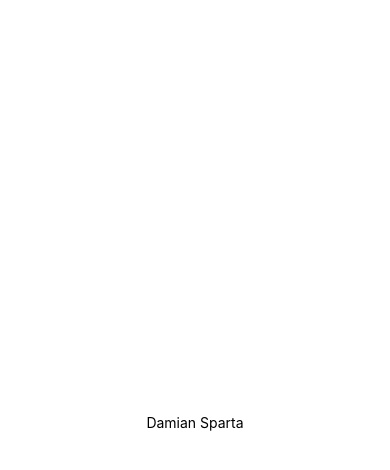
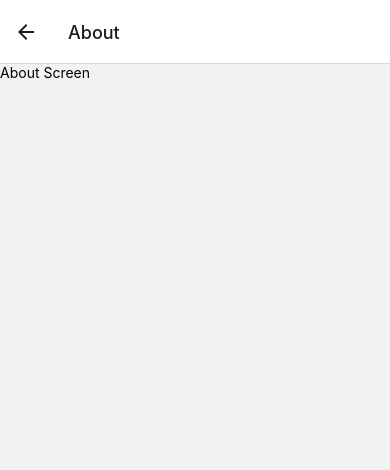
Before and after one commit to Mianse/Native-Ecummerce, a React Native app in the folder client/: screen /About in a window 390 px wide. Shown: the top 470 px of the page. Built offline with nearby package versions, Linux system fonts and the light colour scheme.

Commit message:
Routing set up reacr native ecommerce app

```diff
--- a/client/App.js
+++ b/client/App.js
@@ -1,20 +1,21 @@
 import { StatusBar } from 'expo-status-bar';
 import { StyleSheet, Text, View } from 'react-native';
-
+import {NavigationContainer} from '@react-navigation/native'
+import { createNativeStackNavigator } from '@react-navigation/native-stack';
+import Home from './screens/Home';
+import About from './screens/About'
+//routes
+const stack = createNativeStackNavigator()
 export default function App() {
   return (
-    <View style={styles.container}>
-      <Text>Damian Sparta</Text>
-      <StatusBar style="auto" />
-    </View>
+    <NavigationContainer>
+        <stack.Navigator >
+          <stack.Screen name="Home" component={Home} options={{
+            headerShown: false
+          }}/>
+          <stack.Screen name="About" component={About} />
+        </stack.Navigator>
+    </NavigationContainer>
+
   );
 }
-
-const styles = StyleSheet.create({
-  container: {
-    flex: 1,
-    backgroundColor: '#fff',
-    alignItems: 'center',
-    justifyContent: 'center',
-  },
-});
--- /dev/null
+++ b/client/screens/About.js
@@ -0,0 +1,12 @@
+import React from 'react';
+import { View, Text } from 'react-native';
+
+const About = () => {
+  return (
+    <View>
+      <Text>About Screen</Text>
+    </View>
+  );
+}
+
+export default About;
--- /dev/null
+++ b/client/screens/Home.js
@@ -0,0 +1,22 @@
+import React from 'react';
+import { View, Text,StyleSheet } from 'react-native';
+
+const Home = () => {
+  return (
+    <View style={styles.container}>
+      <Text>Home page</Text>
+    </View>
+  );
+}
+
+export default Home;
+
+
+const styles = StyleSheet.create({
+ container: {
+    flex: 1,
+    backgroundColor: '#fff',
+    alignItems: 'center',
+    justifyContent: 'center',
+ },
+});
```
Also changed, not shown: client/package.json (+6 -1 lines), 1 other file (tests, documents, lock files or other folders).
